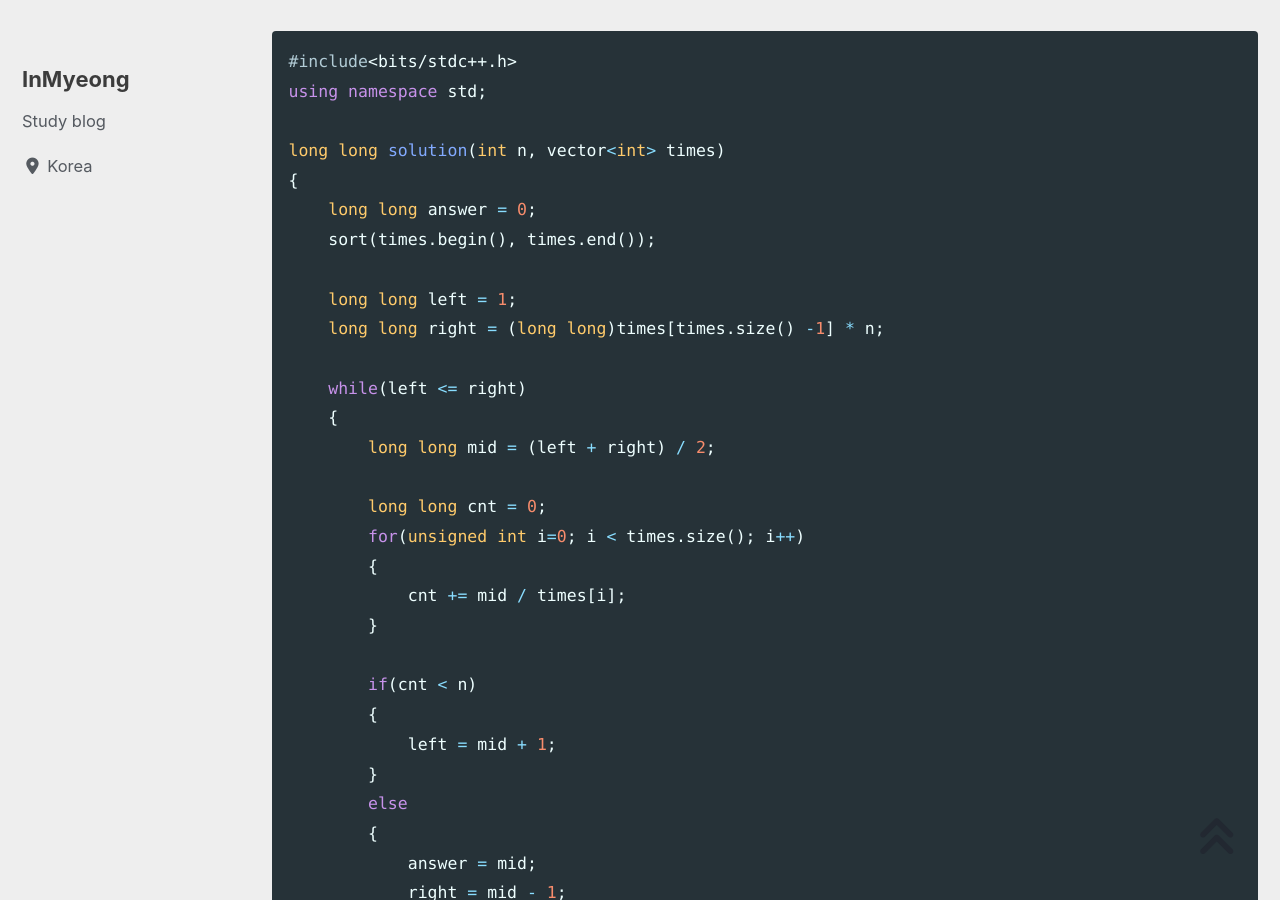
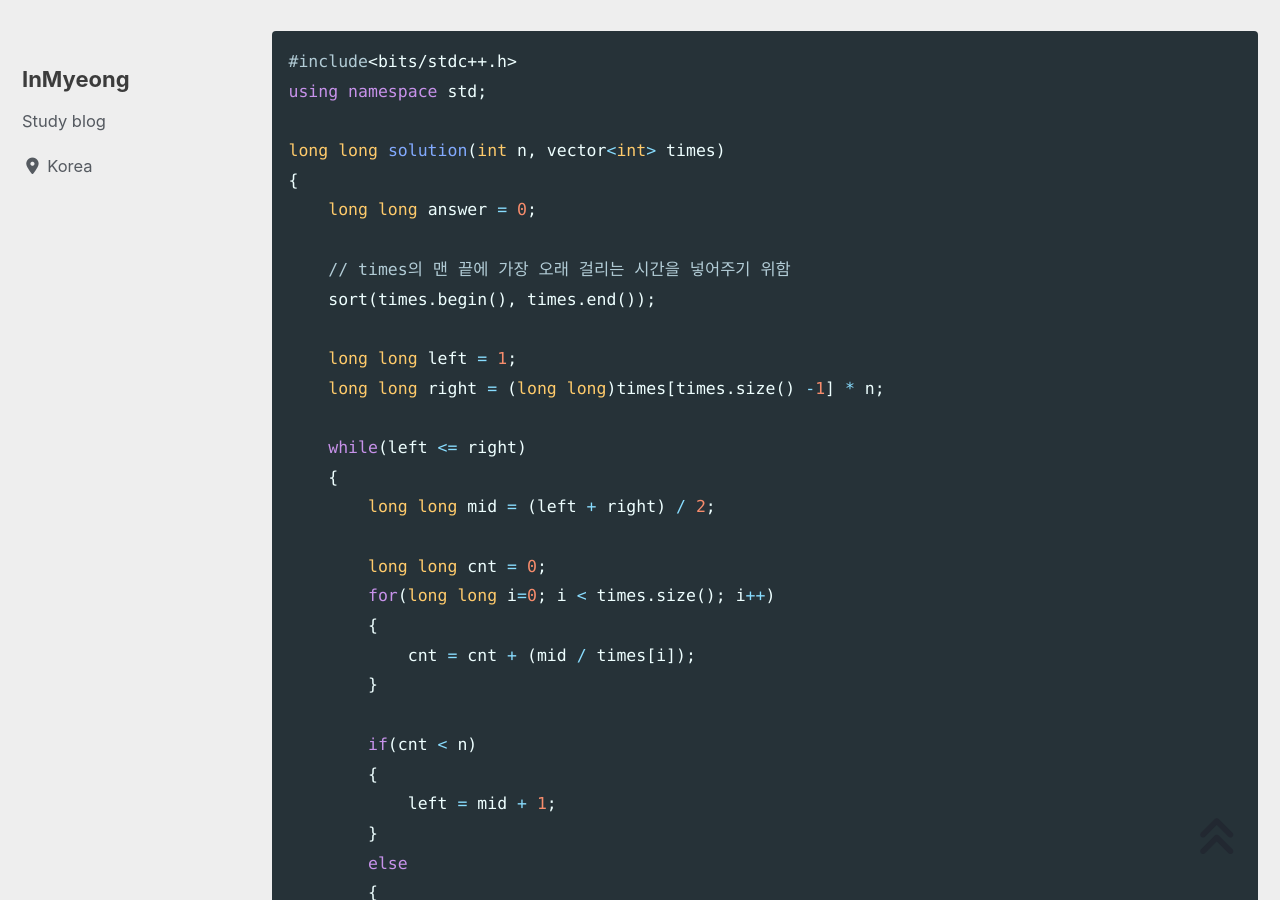
Before and after one commit to devMyeong/devMyeong.github.io, a Jekyll site: the page built from _posts/codingTest/2022-07-06-프로그래머스.md, in a window 1280 px wide and 900 px high, scrolled down 60043 px. Built offline with Jekyll 4.4.1, drawn with Linux system fonts in a browser that asks for light colours; cached includes are drawn as plain includes; nearby versions of some CDN libraries; some web fonts are replaced; comment, search, counter and statistics services are not loaded.

Commit message:
Chore : 이분 탐색 코드 수정

```diff
--- a/_posts/codingTest/2022-07-06-프로그래머스.md
+++ b/_posts/codingTest/2022-07-06-프로그래머스.md
@@ -1748,6 +1748,8 @@ using namespace std;
 long long solution(int n, vector<int> times)
 {
     long long answer = 0;
+
+    // times의 맨 끝에 가장 오래 걸리는 시간을 넣어주기 위함
     sort(times.begin(), times.end());
 
     long long left = 1;
@@ -1758,9 +1760,9 @@ long long solution(int n, vector<int> times)
         long long mid = (left + right) / 2;
 
         long long cnt = 0;
-        for(unsigned int i=0; i < times.size(); i++)
-        {
-            cnt += mid / times[i];
+        for(long long i=0; i < times.size(); i++)
+        {
+            cnt = cnt + (mid / times[i]);
         }
 
         if(cnt < n)
```
